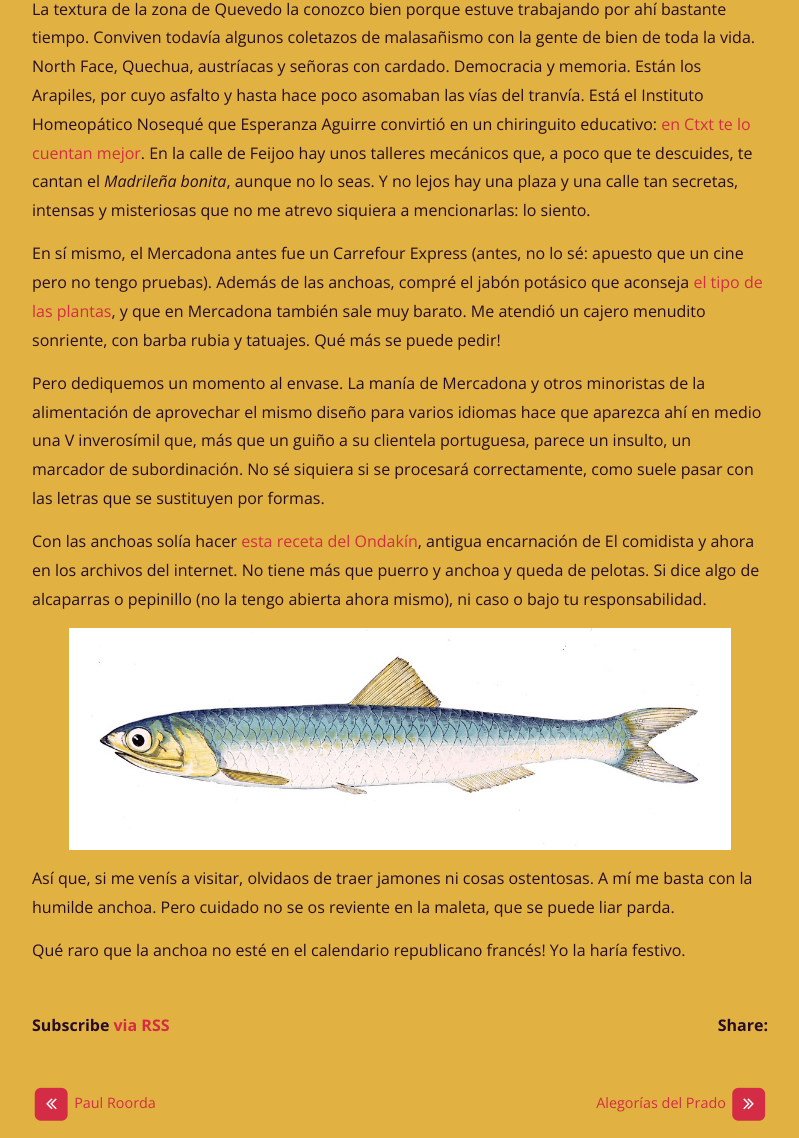
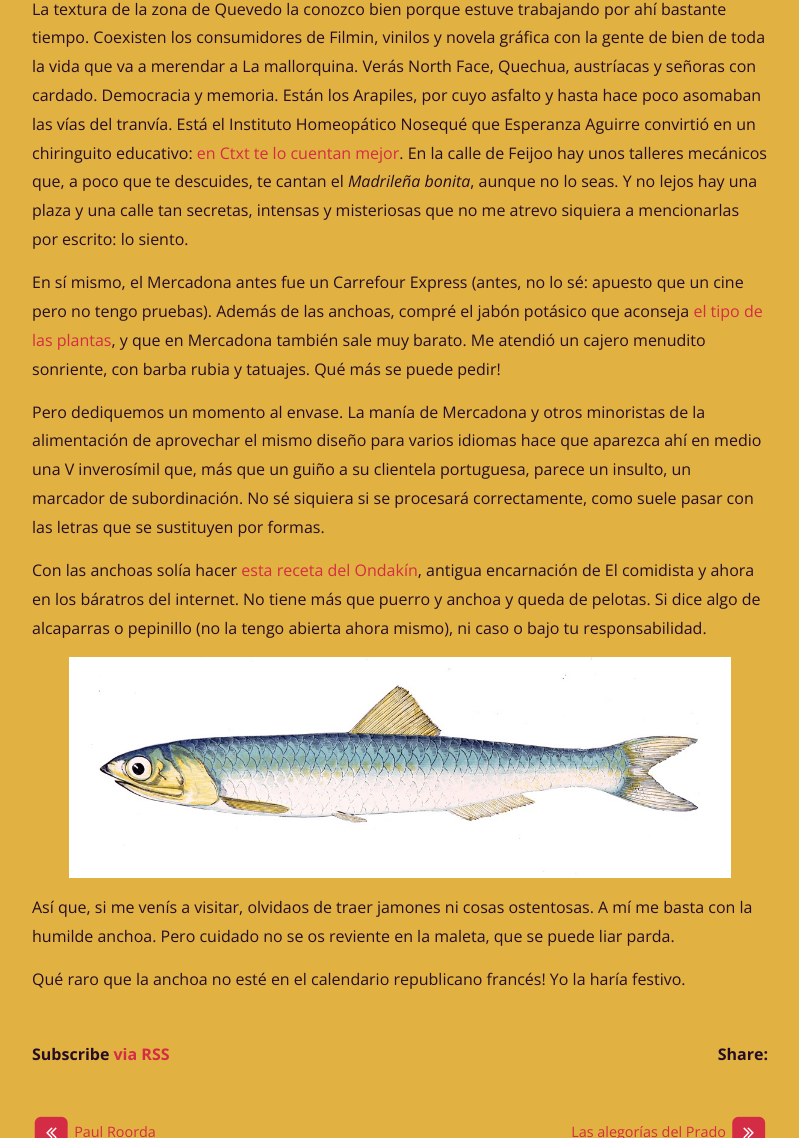
Before and after one commit to icanogar/blog, a Jekyll site: the page built from _posts/2026-01-21-anchoas.md, in a window 1280 px wide and 1400 px high, scrolled down 870 px. Shown: the part 262-1400 px from the top of the window, without its empty margins (240-1039 px from the left). Built offline with Jekyll 4.4.1, drawn with Linux system fonts in a browser that asks for light colours; nearby versions of some CDN libraries.

```diff
--- a/_posts/2026-01-21-anchoas.md
+++ b/_posts/2026-01-21-anchoas.md
@@ -12,13 +12,13 @@ Pero no. Lo que os traigo hoy es un pedacito de cielo. O, mejor dicho, de mar. P
 
 ![]({{ site.baseurl }}/assets/posts/anchoas.jpeg)
 
-La textura de la zona de Quevedo la conozco bien porque estuve trabajando por ahí bastante tiempo. Conviven todavía algunos coletazos de malasañismo con la gente de bien de toda la vida. North Face, Quechua, austríacas y señoras con cardado. Democracia y memoria. Están los Arapiles, por cuyo asfalto y hasta hace poco asomaban las vías del tranvía. Está el Instituto Homeopático Nosequé que Esperanza Aguirre convirtió en un chiringuito educativo: [en Ctxt te lo cuentan mejor](https://ctxt.es/es/20230701/Firmas/43548/Ricardo-Aguilera-zona-de-obras-quevedo-colegio-privado-lope-de-vega-cam-poderoso-caballero-esperanza-aguirre.htm). En la calle de Feijoo hay unos talleres mecánicos que, a poco que te descuides, te cantan el _Madrileña bonita_, aunque no lo seas. Y no lejos hay una plaza y una calle tan secretas, intensas y misteriosas que no me atrevo siquiera a mencionarlas: lo siento.
+La textura de la zona de Quevedo la conozco bien porque estuve trabajando por ahí bastante tiempo. Coexisten los consumidores de Filmin, vinilos y novela gráfica con la gente de bien de toda la vida que va a merendar a La mallorquina. Verás North Face, Quechua, austríacas y señoras con cardado. Democracia y memoria. Están los Arapiles, por cuyo asfalto y hasta hace poco asomaban las vías del tranvía. Está el Instituto Homeopático Nosequé que Esperanza Aguirre convirtió en un chiringuito educativo: [en Ctxt te lo cuentan mejor](https://ctxt.es/es/20230701/Firmas/43548/Ricardo-Aguilera-zona-de-obras-quevedo-colegio-privado-lope-de-vega-cam-poderoso-caballero-esperanza-aguirre.htm). En la calle de Feijoo hay unos talleres mecánicos que, a poco que te descuides, te cantan el _Madrileña bonita_, aunque no lo seas. Y no lejos hay una plaza y una calle tan secretas, intensas y misteriosas que no me atrevo siquiera a mencionarlas por escrito: lo siento.
 
 En sí mismo, el Mercadona antes fue un Carrefour Express (antes, no lo sé: apuesto que un cine pero no tengo pruebas). Además de las anchoas, compré el jabón potásico que aconseja [el tipo de las plantas]({{ site.baseurl }}/flora/2026/01/05/canna_indica.html), y que en Mercadona también sale muy barato. Me atendió un cajero menudito sonriente, con barba rubia y tatuajes. Qué más se puede pedir!
 
 Pero dediquemos un momento al envase. La manía de Mercadona y otros minoristas de la alimentación de aprovechar el mismo diseño para varios idiomas hace que aparezca ahí en medio una V inverosímil que, más que un guiño a su clientela portuguesa, parece un insulto, un marcador de subordinación. No sé siquiera si se procesará correctamente, como suele pasar con las letras que se sustituyen por formas.
 
-Con las anchoas solía hacer [esta receta del Ondakín](https://web.archive.org/web/20100412074032/http://ondakin.com/2010/03/02/pasta-con-puerro-y-anchoas/), antigua encarnación de El comidista y ahora en los archivos del internet. No tiene más que puerro y anchoa y queda de pelotas. Si dice algo de alcaparras o pepinillo (no la tengo abierta ahora mismo), ni caso o bajo tu responsabilidad.
+Con las anchoas solía hacer [esta receta del Ondakín](https://web.archive.org/web/20100412074032/http://ondakin.com/2010/03/02/pasta-con-puerro-y-anchoas/), antigua encarnación de El comidista y ahora en los báratros del internet. No tiene más que puerro y anchoa y queda de pelotas. Si dice algo de alcaparras o pepinillo (no la tengo abierta ahora mismo), ni caso o bajo tu responsabilidad.
 
 ![]({{ site.baseurl }}/assets/posts/engraulis.jpg)
 
--- a/_posts/2026-01-22-alegorias.md
+++ b/_posts/2026-01-22-alegorias.md
@@ -1,6 +1,6 @@
 ---
 layout: post
-title:  "Alegorías del Prado"
+title:  "Las alegorías del Prado"
 date:   2026-01-22 10:53:52
 author:
 categories: lugares
```
Also changed, not shown: _posts/2026-01-24-quiskataqui.md (added, +25 -0 lines), _posts/2026-01-23-el-jamon-lavapies.md (renamed from _posts/2026-01-23-el_jamon_lavapies.md), assets/posts/kesos.png (added), assets/posts/quiscataqui1.png (added).
